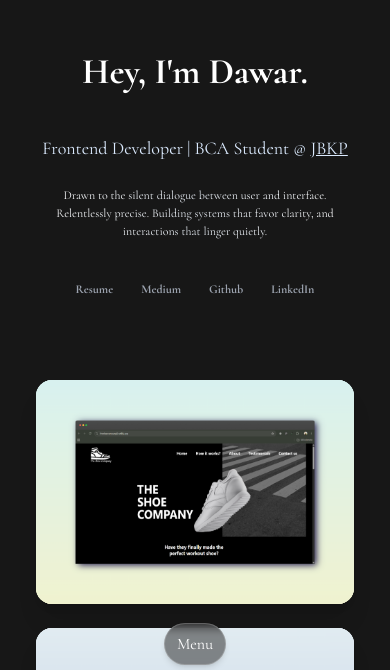
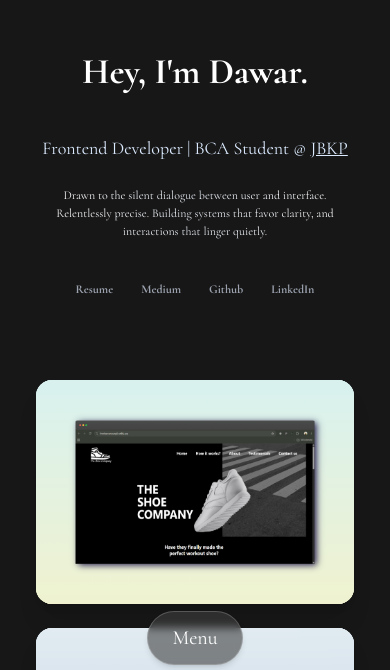
Before and after one commit to Dawar-Anwar-Khan/Dawar-portfolio, a React (Vite) app: page / in a window 390 px wide. Shown: the part 131-801 px from the top of the page. Built offline with nearby package versions, Linux system fonts and the light colour scheme; a web font is replaced by a local one.

Commit message:
menu complete!

```diff
--- a/src/assets/components/Navbar.jsx
+++ b/src/assets/components/Navbar.jsx
@@ -1,10 +1,13 @@
-import React from 'react'
+import React, { useState } from 'react'
 import { NavLink } from 'react-router'
 
 export default function Navbar() {
 
+  const [isClicked, setIsClicked] = useState(false)
+  const [isOpen, setIsOpen] = useState(false)
   return (
-    <div className='mx-auto max-w-[50%] mb-12 sticky z-50 bottom-12 bg-transparent '>
+   <>
+    <div className={`mx-auto max-w-[50%] mb-12 sticky z-50 bottom-12 bg-transparent ${isClicked ? 'hidden' : ''}`}>
         <div className=' py-4 px-7 w-fit mx-auto rounded-full border bg-[rgba(64,64,64,0.6)] backdrop-blur-md shadow-md border-b border-white/20 hidden lg:block'>
             <ul className='flex justify-center items-center gap-10 text-gray-400 text-lg'>
                 <NavLink className={({isActive}) => isActive ? 'shadow-[0_0_11px_rgba(255,255,255,0.5)] text-white border border-gray-600  bg-gray-600 rounded-2xl py-1 px-2' : ''} to="/">Home</NavLink>
@@ -14,8 +17,21 @@ export default function Navbar() {
                 <span id='li' className= 'hover:shadow-[0_0_15px_rgba(255,255,255,0.5)] text-gray-400 hover:text-white border-none hover:border hover:border-gray-600 hover:cursor-pointer hover:bg-[#424141] rounded-2xl py-1 px-2'>Email</span>
             </ul>
         </div>
-        <div className='rounded-full border bg-[rgba(64,64,64,0.6)] backdrop-blur-sm shadow-md border-b border-white/20 w-fit mx-auto py-2 px-3 lg:hidden'>Menu</div>
-
+        <div className={`rounded-full border bg-[rgba(64,64,64,0.6)] backdrop-blur-sm shadow-md border-b border-white/20 w-fit mx-auto py-3 px-6 text-xl lg:hidden hover:cursor-pointer ${isClicked ? 'hidden' : ''}`} onClick={() => {
+          console.log("click");
+          return setIsClicked(true)
+        }}>Menu</div>
     </div>
+    <div className={`mx-auto max-w-2xl sticky z-50 bottom-[2%] bg-transparent`} >
+       <div className={isClicked ? ' bg-[rgba(14,13,13,0.6)] backdrop-blur-lg shadow-md border-b border-white/20 flex flex-col justify-center items-center gap-20 p-2' : 'hidden'}>
+        <NavLink className={`text-3xl`} onClick={() => setIsClicked(false)} to="/">Home</NavLink>
+        <NavLink className={`text-3xl`} onClick={() => setIsClicked(false)} to="/me">mE</NavLink>
+        <NavLink className={`text-3xl`} onClick={() => setIsClicked(false)} to="/works">Work</NavLink>
+        <NavLink className={`text-3xl`} onClick={() => setIsClicked(false)} to="/Gems">Gems</NavLink>
+        <span id='li' className={`text-3xl`} onClick={() => setIsClicked(false)}>Email</span>
+        <span className={`rounded-full border text-black bg-[#fff] shadow-md border-b border-white/20 py-3 px-6 text-xl lg:hidden hover:cursor-pointer`} onClick={() => {setIsClicked(false)}}>Close</span>
+       </div>
+    </div>
+   </>
   )
 }
```
